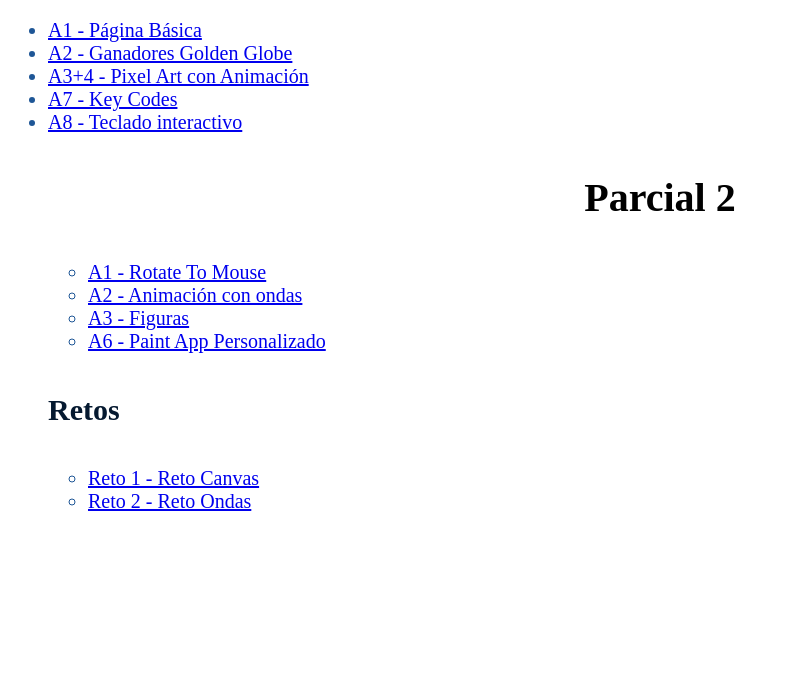
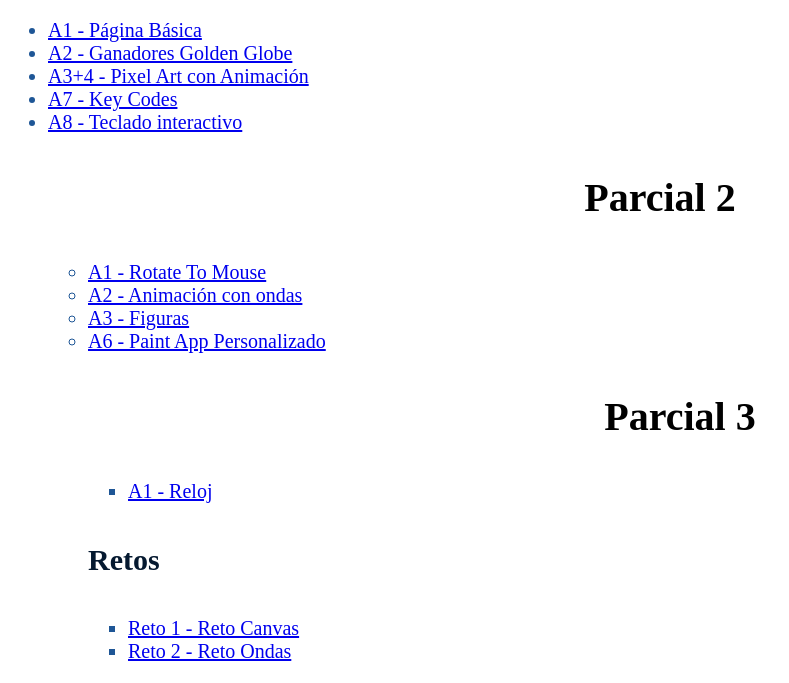
Before and after one commit to kiaraglez11/Animacion-Dinamica, a plain HTML site: page index.html in a window 1280 px wide. Shown: the part 712-1395 px from the top of the page, without its empty margins (0-789 px from the left). Before the commit the page ends 1245 px from the top, so only its background shows below. Drawn offline with nearby package versions, Linux system fonts and the light colour scheme; a web font is replaced by a local one.

Commit message:
Update index.html

```diff
--- a/index.html
+++ b/index.html
@@ -69,6 +69,9 @@
 	<li><a href="ACTIVIDADES_2/ACT2/Actividad Ondas.html">A2 - Animación con ondas</a></li>
 	<li><a href="ACTIVIDADES_2/ACT3/03_figuras_02.html">A3 - Figuras</a></li>
 	<li><a href="ACTIVIDADES_2/Proyecto/ProyectoParcial2.html">A6 - Paint App Personalizado</a></li>
+	<h3>Parcial 3</h3>
+    <ul class="list">
+	<li><a href="ACTIVIDADES_3/ACT01/01-Rotacion reloj.html">A1 - Reloj</a></li>
      </ul>
 
 	<h4>Retos</h4>
```
